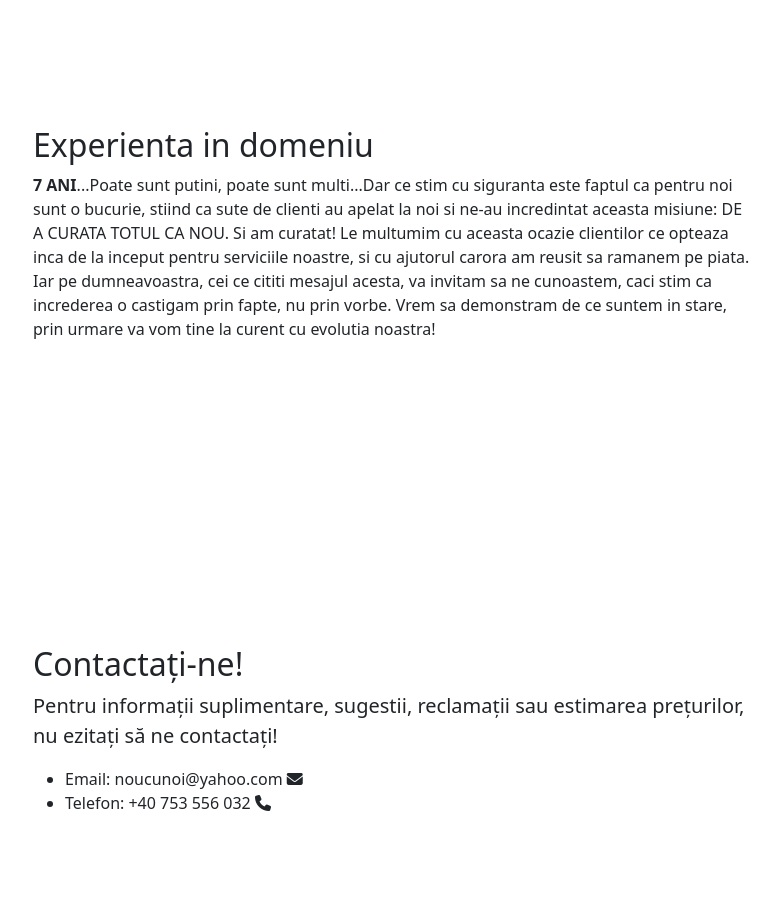
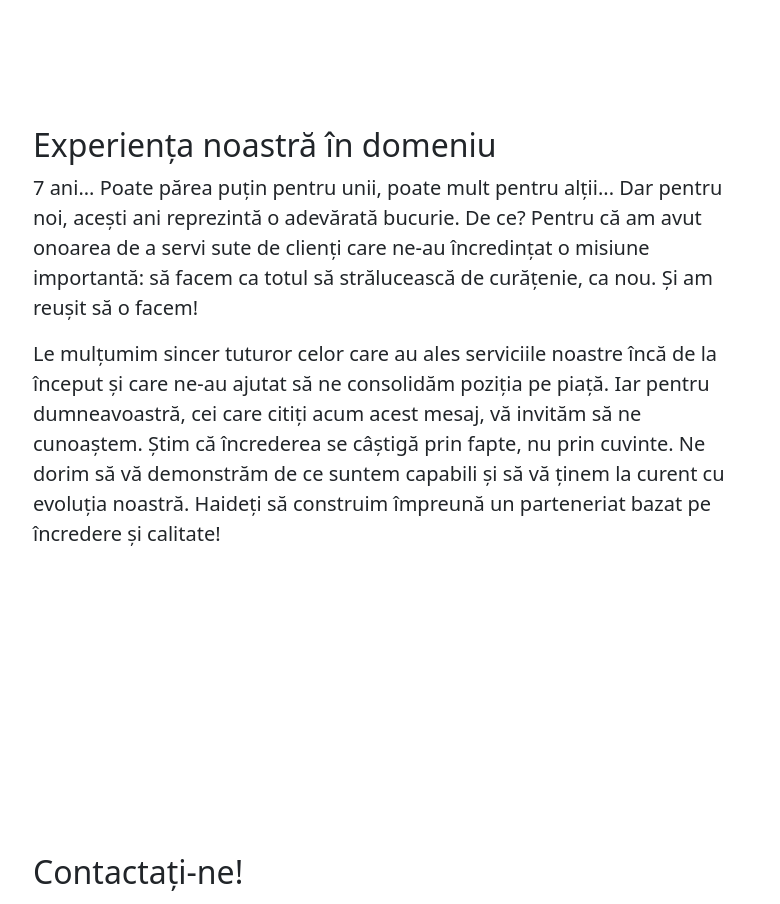
Before and after one commit to noucunoi/noucunoi, an Angular app: page / in a window 1280 px wide. Shown: the part 2440-3344 px from the top of the page, without its empty margins (247-1027 px from the left). Built offline with nearby package versions, Linux system fonts and the light colour scheme.

Commit message:
Update experience.component.html
update text A.C.

```diff
--- a/src/app/components/experience/experience.component.html
+++ b/src/app/components/experience/experience.component.html
@@ -2,18 +2,12 @@
   <div class="container px-4">
     <div class="row gx-4 justify-content-center">
       <div class="col-lg-8">
-        <h2>Experienta in domeniu</h2>
-        <p>
-          <b>7 ANI</b>...Poate sunt putini, poate sunt multi...Dar ce stim cu
-          siguranta este faptul ca pentru noi sunt o bucurie, stiind ca sute de
-          clienti au apelat la noi si ne-au incredintat aceasta misiune: DE A
-          CURATA TOTUL CA NOU. Si am curatat! Le multumim cu aceasta ocazie
-          clientilor ce opteaza inca de la inceput pentru serviciile noastre, si
-          cu ajutorul carora am reusit sa ramanem pe piata. Iar pe
-          dumneavoastra, cei ce cititi mesajul acesta, va invitam sa ne
-          cunoastem, caci stim ca increderea o castigam prin fapte, nu prin
-          vorbe. Vrem sa demonstram de ce suntem in stare, prin urmare va vom
-          tine la curent cu evolutia noastra!
+        <h2>Experiența noastră în domeniu</h2>
+        <p class="lead">
+          <strong>7 ani...</strong> Poate părea puțin pentru unii, poate mult pentru alții... Dar pentru noi, acești ani reprezintă o adevărată bucurie. De ce? Pentru că am avut onoarea de a servi sute de clienți care ne-au încredințat o misiune importantă: să facem ca totul să strălucească de curățenie, ca nou. Și am reușit să o facem!
+        </p>
+        <p class="lead">
+          Le mulțumim sincer tuturor celor care au ales serviciile noastre încă de la început și care ne-au ajutat să ne consolidăm poziția pe piață. Iar pentru dumneavoastră, cei care citiți acum acest mesaj, vă invităm să ne cunoaștem. Știm că încrederea se câștigă prin fapte, nu prin cuvinte. Ne dorim să vă demonstrăm de ce suntem capabili și să vă ținem la curent cu evoluția noastră. Haideți să construim împreună un parteneriat bazat pe încredere și calitate!
         </p>
       </div>
     </div>
```
